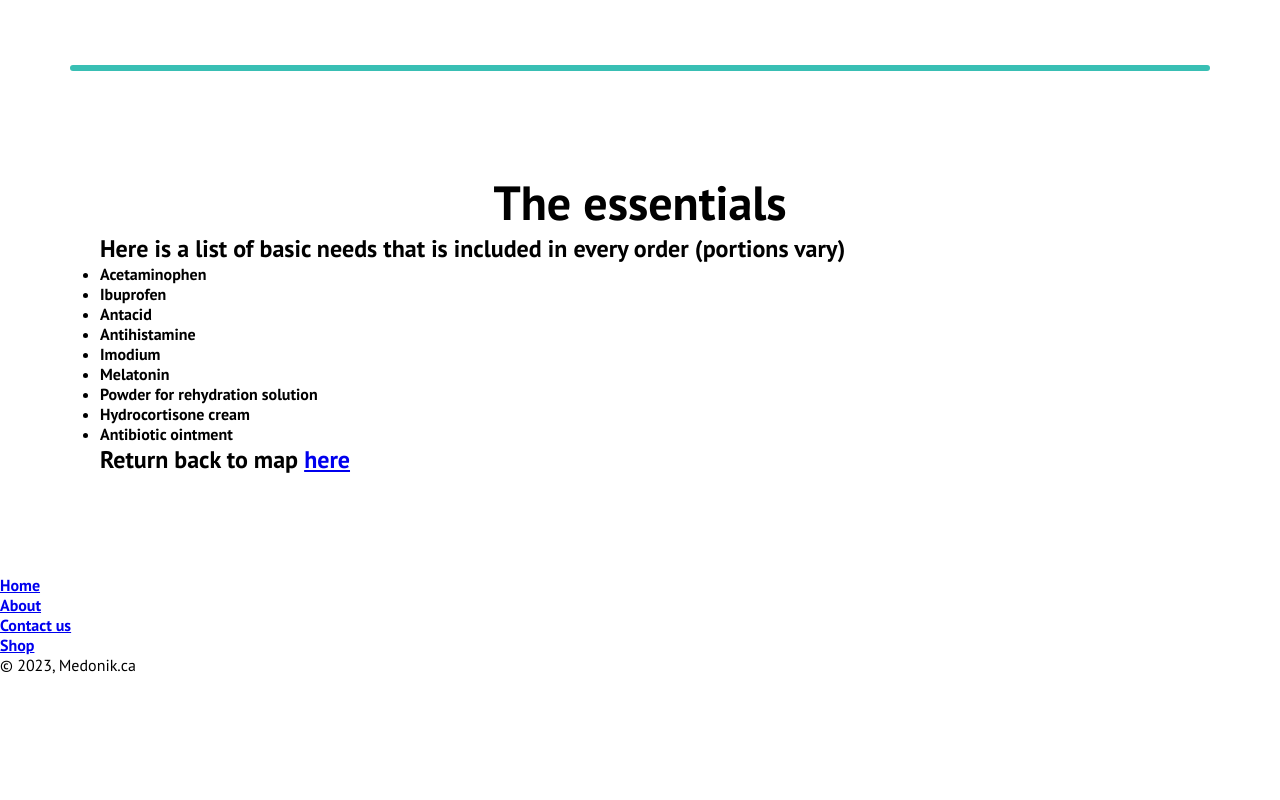
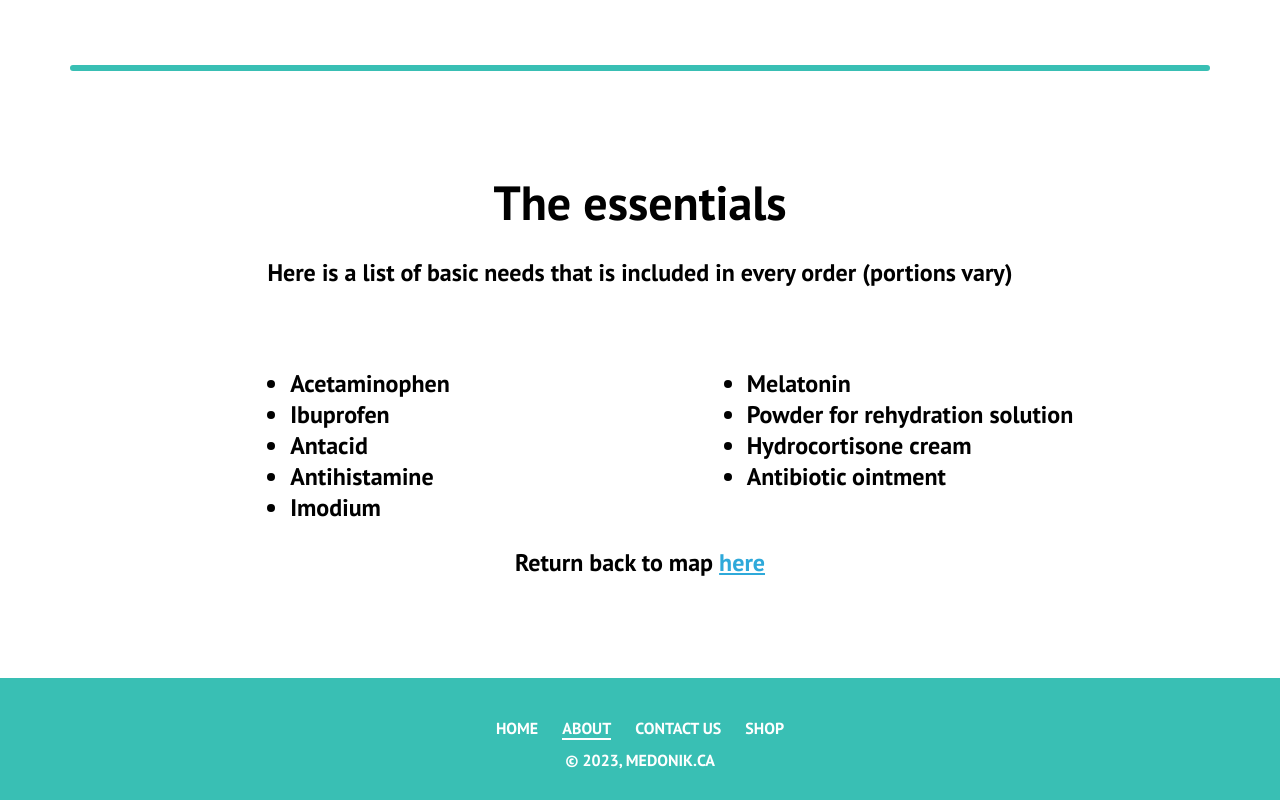
Before and after one commit to xMarkii/medonik, a plain HTML site: page about.html in a window 1280 px wide. Shown: the part 1434-2234 px from the top of the page. Before the commit the page ends 2109 px from the top, so only its background shows below. Drawn offline with nearby package versions, Linux system fonts and the light colour scheme.

Commit message:
Update aboutstyles.css

```diff
--- a/aboutstyles.css
+++ b/aboutstyles.css
@@ -13,7 +13,6 @@
 	background-position: center;
 	position: relative;
 	overflow-x: hidden;
-        overflow-y: scroll;
 }
 
 nav{
@@ -77,7 +76,7 @@
 	width: 100%;
 	color: #ffffff;
 	position: absolute;
-        top: 40%;
+	top: 50%;
 	left: 60%;
 	transform: translate(-50%, -50%);
 	text-align: left;
@@ -106,7 +105,7 @@
 		display: inline-block;
 	}
 	.nav-links{
-            position: absolute;
+		position: fixed;
 		background: #39bfb4;
 		height: 100vh;
 		width: 200px;
@@ -145,7 +144,6 @@
 	}
 }
 
-
 /*------purpose-----*/
   .purpose {
     padding-top: 100px;
@@ -180,7 +178,7 @@
     font-weight: 400;
   }
 
-  p{
+  .purpose p{
     font-weight: 400;
     padding-left: 5rem;
   }
@@ -222,14 +220,13 @@
       padding-top: 60px;
     }
 
-    p{
+    .purpose p{
       padding-left: 0;
     }
   }
 
 
 /*------essentials-----*/
-
 .essentials hr {
   display: block;
   height: 2px;
@@ -237,14 +234,104 @@
   border-top: 1px solid #000000;
   margin: 3em 0;
   padding: 0;
-
 }
 
-  .essentials{
-	padding:100px;
+.essentials {
+  padding: 100px;
 }
 
-  .essentials h1{
+.essentials h1 {
   font-size: 48px;
   text-align: center;
 }
+
+.essentials h2 {
+  text-align: center;
+  padding-top: 24px;
+}
+
+.essentials li {
+  font-size: 24px;
+}
+
+.essentials a {
+  color: #2ea9da;
+}
+
+.container {
+  display: flex;
+  flex-wrap: wrap;
+  padding-top: 80px;
+}
+
+.column {
+  flex: 1 1 45%;
+  display: flex;
+  justify-content: center;
+}
+
+ul {
+  padding: 0;
+}
+
+@media (max-width: 600px) {
+  .container {
+    flex-direction: column;
+    align-items: center;
+    margin-bottom: 20px;
+  }
+
+  .column {
+    flex-basis: 100%;
+    width: 130px;
+  }
+}
+
+
+ /*--------bottom-page-----------*/
+
+ footer a, footer p{
+	text-decoration: none;
+	color: #ffffff
+  }
+
+  footer{
+	background: #39bfb4;
+	text-align: center;
+	text-transform: uppercase;
+	padding-top: 30px;
+	padding-bottom: 30px;;
+  }
+
+  footer li{
+	list-style: none;
+	display: inline-block;
+	margin: 10px;
+  }
+
+  footer ul li::after{
+	content: "";
+	width: 0%;
+	height: 2px;
+	background: #ffffff;
+	display: block;
+	margin: auto;
+	transition: 0.5s;
+}
+
+footer ul li.selected::after {
+	width: 100%;
+  }
+
+  footer ul li:hover::after {
+	width: 100%;
+  }
+
+  footer ul li::after {
+	width: 0%;
+  }
+
+  .footer ul li:hover::after,
+  .footer ul li.selected:hover::after {
+	width: 100%;
+  }
```
Lines whose indentation alone changed are shown as unchanged.
